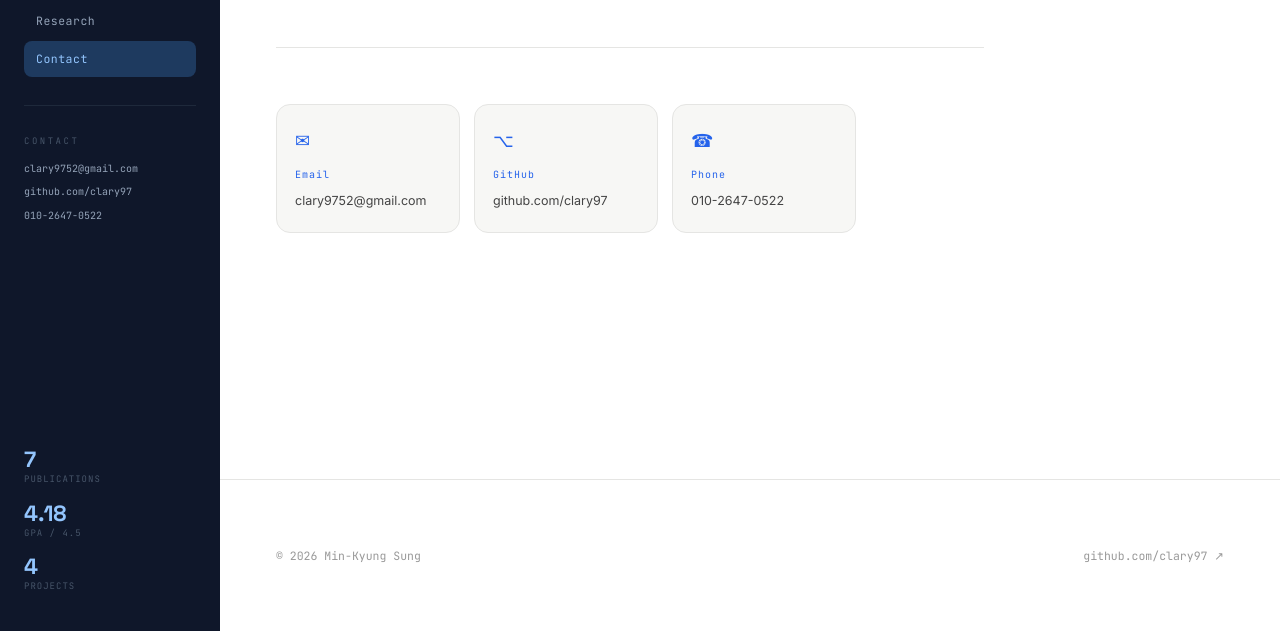
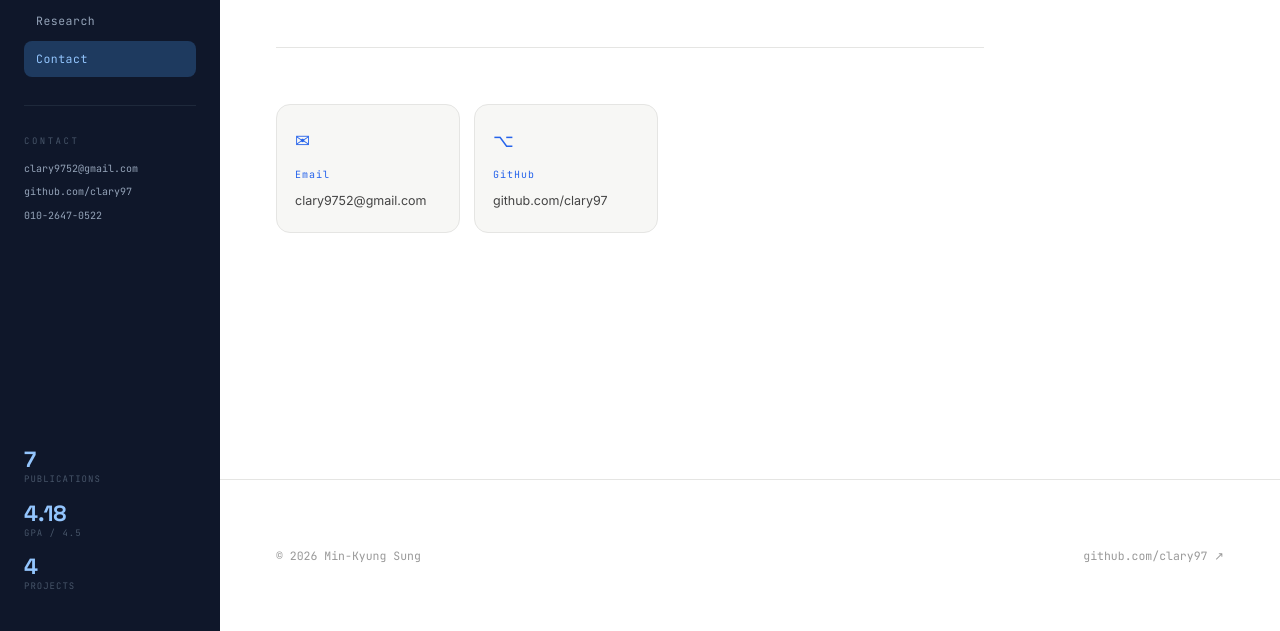
Before and after one commit to clary97/mk_portfolio, a plain HTML site: page contact.html in a window 1280 px wide. Shown: the part 169-800 px from the top of the page. Drawn offline with Linux system fonts and the light colour scheme.

Commit message:
Update contact.html

```diff
--- a/contact.html
+++ b/contact.html
@@ -46,11 +46,6 @@
         <div class="contact-label mono">GitHub</div>
         <div class="contact-value">github.com/clary97</div>
       </a>
-      <div class="contact-card no-link">
-        <div class="contact-icon">☎</div>
-        <div class="contact-label mono">Phone</div>
-        <div class="contact-value">010-2647-0522</div>
-      </div>
     </div>
   </section>
 </main>
```
